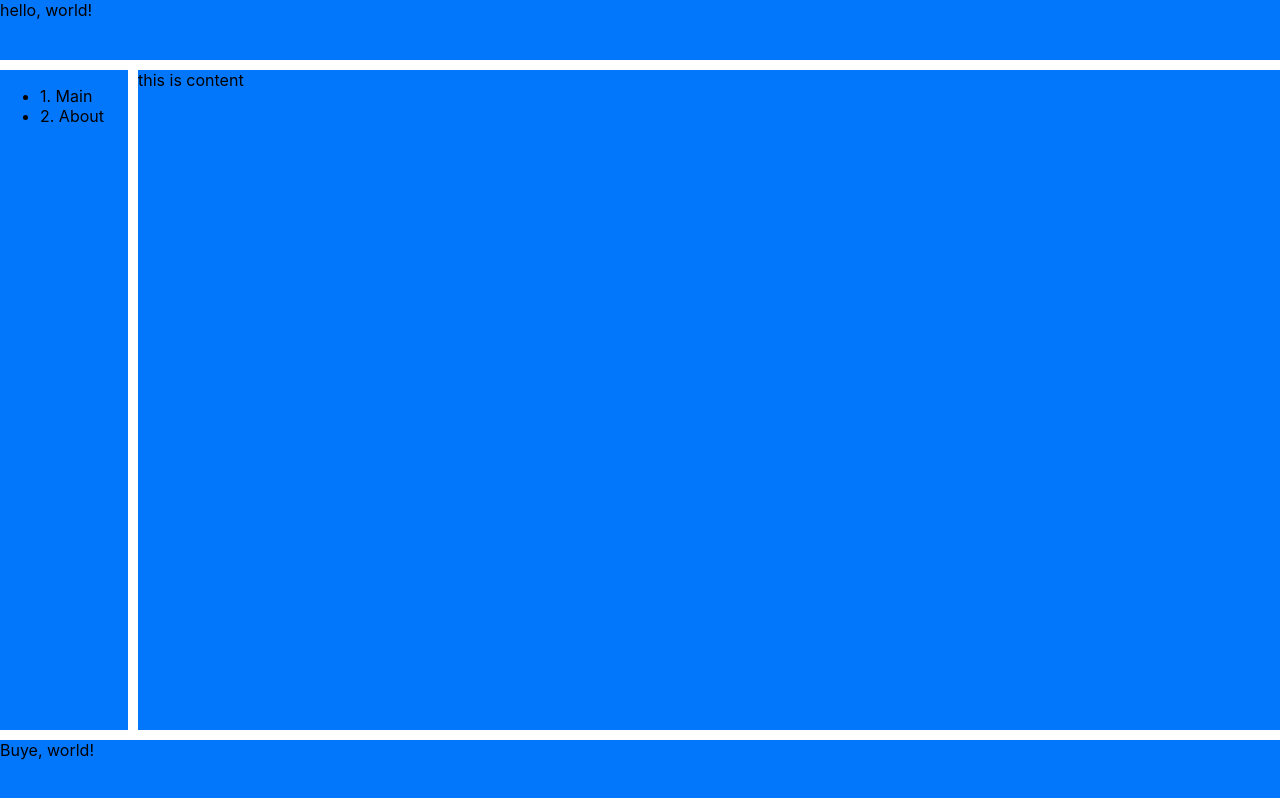
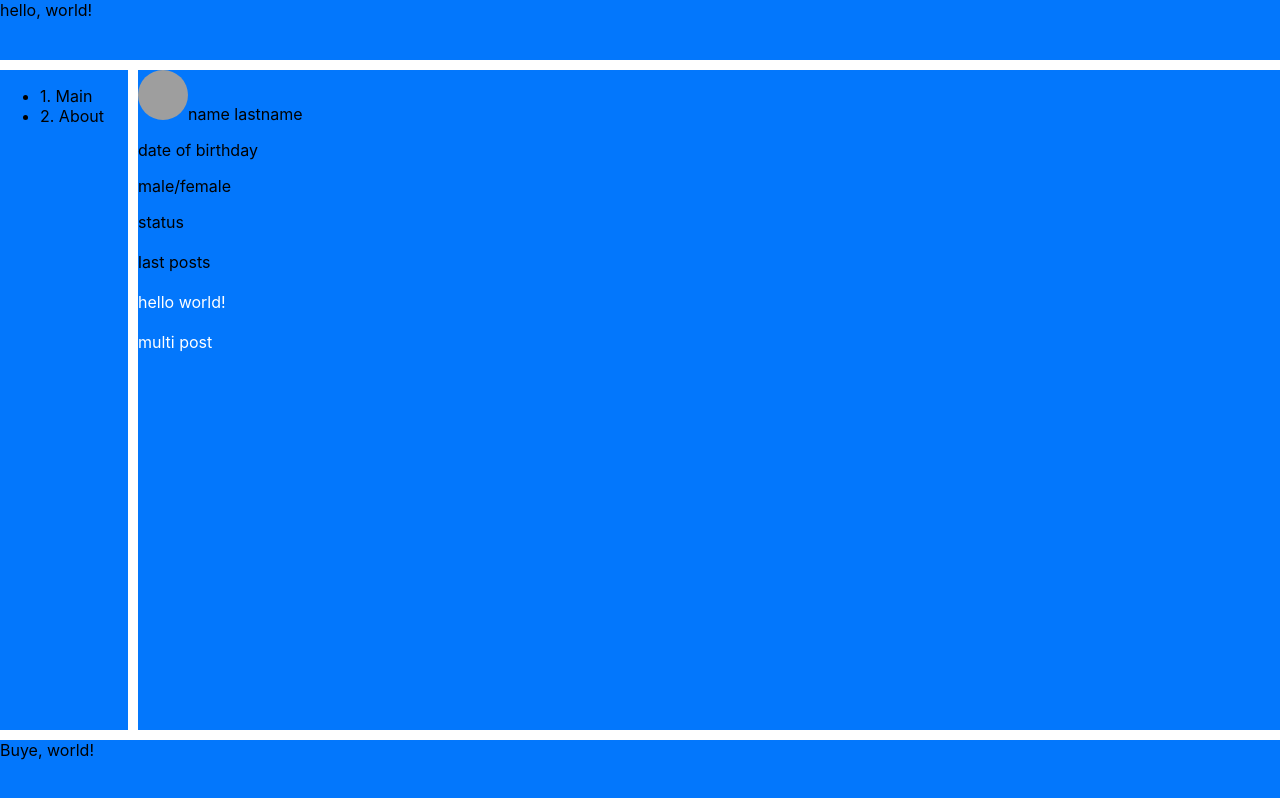
Before and after one commit to jombert-a/samuraiJS_socnet, a React (Create React App) app: page / in a window 1280 px wide. Built offline with nearby package versions, Linux system fonts and the light colour scheme; grey boxes are pictures that could not be loaded.

Commit message:
profile and post add

```diff
--- a/src/components/Content/Content.js
+++ b/src/components/Content/Content.jsx
@@ -1,9 +1,12 @@
 import s from './Content.module.css'
+import Posts from './Posts/Posts'
+import Profile from './Profile/Profile'
 
 function Content() {
   return (
     <div className={s.content}>
-        this is content
+        <Profile/>
+        <Posts/>
     </div>
   );
 }
--- /dev/null
+++ b/src/components/Content/Posts/Post/Post.jsx
@@ -0,0 +1,10 @@
+import s from './Post.module.css'
+function Post(props) {
+    return (
+        <div className={s.post}>
+            {props.message}
+        </div>
+    );
+}
+
+export default Post;
--- /dev/null
+++ b/src/components/Content/Posts/Post/Post.module.css
@@ -0,0 +1,4 @@
+.post {
+    margin-top: 20px;
+    color: #fff;
+}
--- /dev/null
+++ b/src/components/Content/Posts/Posts.jsx
@@ -0,0 +1,13 @@
+import Post from './Post/Post'
+import s from './Posts.module.css'
+function Posts() {
+    return (
+        <div className={s.posts}>
+            last posts
+            <Post message='hello world!'/>
+            <Post message='multi post'/>
+        </div>
+    );
+}
+
+export default Posts;
--- /dev/null
+++ b/src/components/Content/Posts/Posts.module.css
@@ -0,0 +1,3 @@
+.posts {
+    margin-top: 20px;
+}
--- /dev/null
+++ b/src/components/Content/Profile/Profile.jsx
@@ -0,0 +1,16 @@
+import s from './Profile.module.css'
+function Profile() {
+    return (
+        <div className={s.profile}>
+            <img src='https://cdn4.iconfinder.com/data/icons/education-circular-1-1/96/40-512.png' />
+            <span>name lastname</span>
+            <div>
+                <p>date of birthday</p>
+                <p>male/female</p>
+                <p>status</p>
+            </div>
+        </div>
+    );
+}
+
+export default Profile;
--- /dev/null
+++ b/src/components/Content/Profile/Profile.module.css
@@ -0,0 +1,5 @@
+.profile img {
+    width: 50px;
+    height: 50px;
+    border-radius: 100%;
+}
```
Also changed, not shown: src/components/Footer/Footer.jsx (renamed from src/components/Footer/Footer.js), src/components/Header/Header.jsx (renamed from src/components/Header/Header.js), src/components/NavBar/NavBar.jsx (renamed from src/components/NavBar/NavBar.js).
